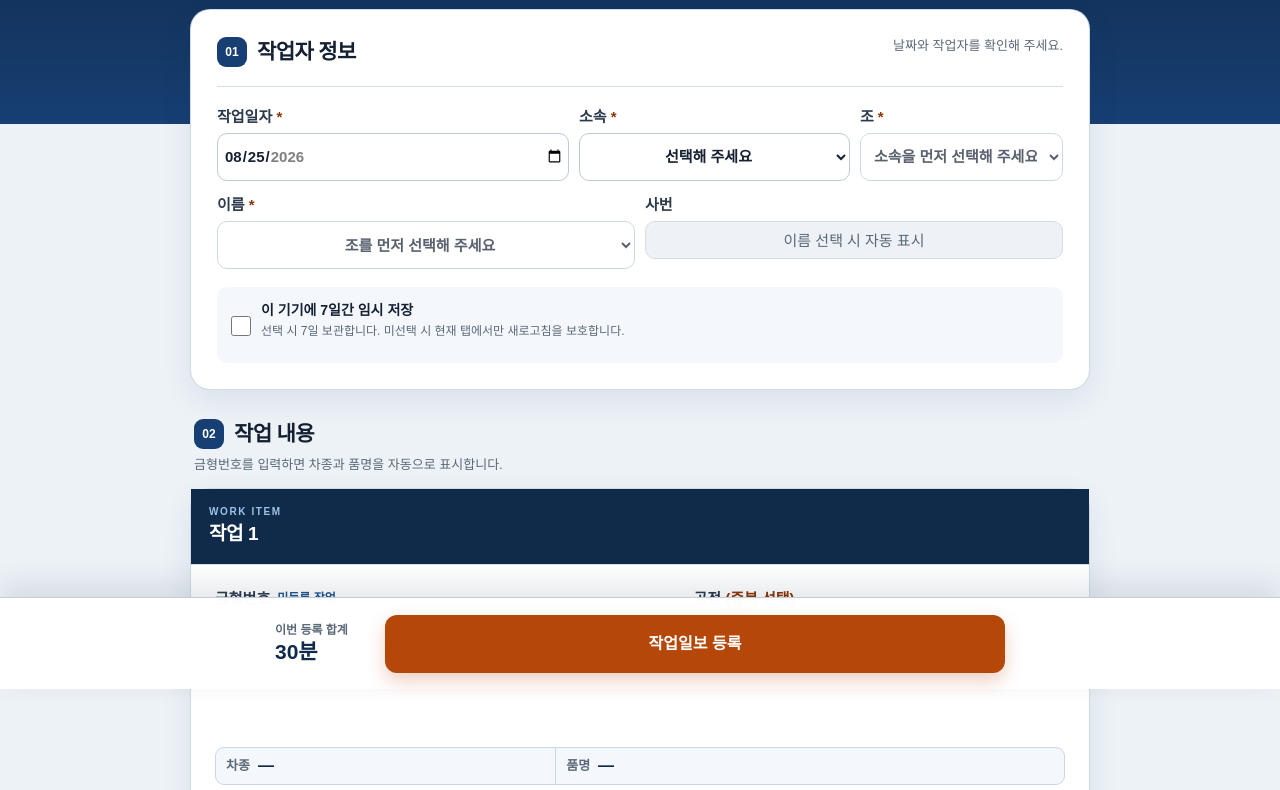
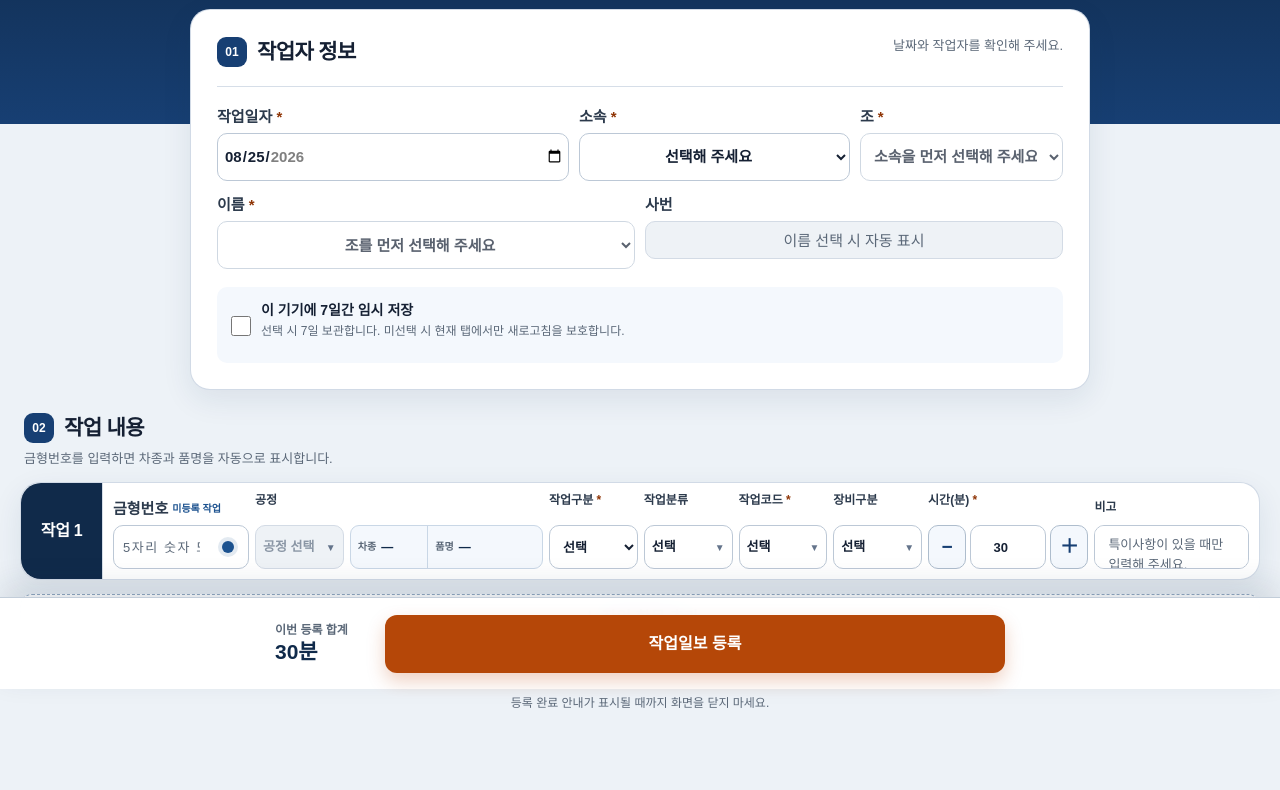
Before and after one commit to GeonhoShin98/worklog, a plain HTML site: page index.html in a window 1280 px wide. Shown: the part 111-901 px from the top of the page. Drawn offline with Linux system fonts and the light colour scheme.

Commit message:
Add files via upload

```diff
--- a/styles.css
+++ b/styles.css
@@ -1624,6 +1624,172 @@ select[multiple] option {
   }
 }
 
+@media (min-width: 1280px) {
+  .header-inner,
+  .page-shell {
+    width: min(calc(100% - 40px), 1600px);
+    max-width: 1600px;
+  }
+
+  #worklogForm > .identity-panel,
+  .lookup-view {
+    width: min(100%, 900px);
+    margin-right: auto;
+    margin-left: auto;
+  }
+
+  .tasks-section {
+    margin-top: 22px;
+  }
+
+  .task-list {
+    gap: 10px;
+  }
+
+  .task-card {
+    display: grid;
+    grid-template-columns: 82px minmax(0, 1fr);
+  }
+
+  .task-card-header {
+    flex-direction: column;
+    align-items: center;
+    justify-content: center;
+    gap: 8px;
+    padding: 9px 7px;
+    border-right: 1px solid var(--line);
+    border-bottom: 0;
+    border-radius: var(--radius-lg) 0 0 var(--radius-lg);
+    text-align: center;
+  }
+
+  .task-kicker {
+    display: none;
+  }
+
+  .task-title {
+    font-size: 16px;
+    white-space: nowrap;
+  }
+
+  .remove-task {
+    min-width: 50px;
+    min-height: 34px;
+    padding: 0 8px;
+    font-size: 12px;
+  }
+
+  .task-body {
+    grid-template-columns:
+      minmax(132px, 0.95fr)
+      minmax(88px, 0.62fr)
+      minmax(190px, 1.35fr)
+      repeat(4, minmax(82px, 0.62fr))
+      minmax(160px, 1.12fr)
+      minmax(150px, 1.08fr);
+    gap: 6px;
+    align-items: start;
+    padding: 10px;
+  }
+
+  .task-body > .mold-lookup-block,
+  .mold-lookup-block > .mold-process-row,
+  .task-body > .task-classification-row,
+  .task-body > .task-two-column {
+    display: contents;
+  }
+
+  .task-card .field-group {
+    display: grid;
+    grid-template-rows: 32px 44px;
+    align-content: start;
+  }
+
+  .task-card .field-group > label,
+  .task-card .label-row label,
+  .task-classification-row label {
+    min-height: 0;
+    margin-bottom: 4px;
+    overflow: hidden;
+    font-size: 12px;
+    line-height: 1.2;
+    text-overflow: ellipsis;
+    white-space: nowrap;
+  }
+
+  .mold-label-row {
+    min-height: 32px;
+    gap: 4px;
+    margin: 0;
+  }
+
+  .mold-label-row .lookup-status {
+    font-size: 10px;
+  }
+
+  .task-card .optional-label,
+  .remark-count {
+    display: none;
+  }
+
+  .task-card input[type="text"],
+  .task-card input[type="number"],
+  .task-card select,
+  .task-card textarea,
+  .multi-dropdown-toggle,
+  .task-classification-row .category-select {
+    height: 44px;
+    min-height: 44px;
+    font-size: 13px;
+  }
+
+  .multi-dropdown-toggle {
+    padding-right: 24px;
+    padding-left: 7px;
+  }
+
+  .multi-dropdown-toggle::after {
+    right: 7px;
+  }
+
+  .lookup-result {
+    height: 44px;
+    margin-top: 32px;
+  }
+
+  .lookup-result > div {
+    min-height: 42px;
+    gap: 5px;
+    padding: 4px 7px;
+  }
+
+  .lookup-result span {
+    font-size: 10px;
+  }
+
+  .lookup-result strong {
+    font-size: 12px;
+  }
+
+  .time-stepper {
+    grid-template-columns: 38px minmax(0, 1fr) 38px;
+    gap: 4px;
+  }
+
+  .time-stepper button {
+    min-height: 44px;
+    font-size: 19px;
+  }
+
+  .remark-input {
+    height: 44px;
+    min-height: 44px;
+    padding-top: 9px;
+    padding-bottom: 9px;
+    resize: none;
+  }
+}
+
 @media (prefers-reduced-motion: reduce) {
   *,
   *::before,
--- a/sw.js
+++ b/sw.js
@@ -1,6 +1,6 @@
 "use strict";
 
-var CACHE_NAME = "field-worklog-v8-20260825";
+var CACHE_NAME = "field-worklog-v9-20260825";
 var APP_SHELL = [
   "./",
   "./index.html",
```
Also changed, not shown: README.md.
